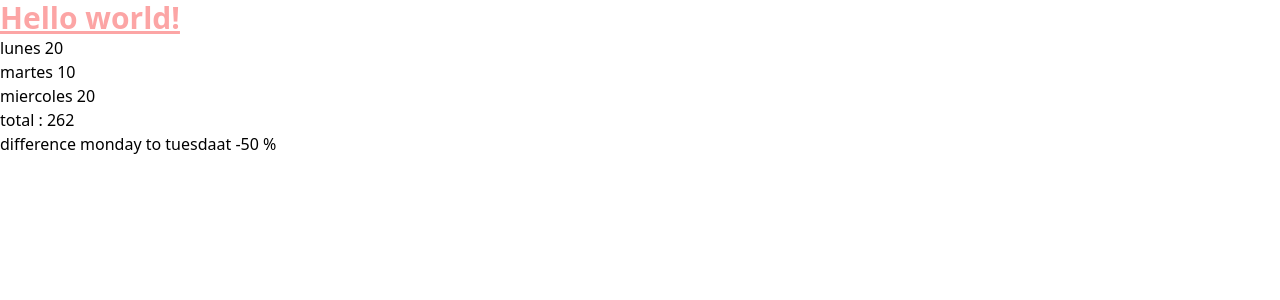
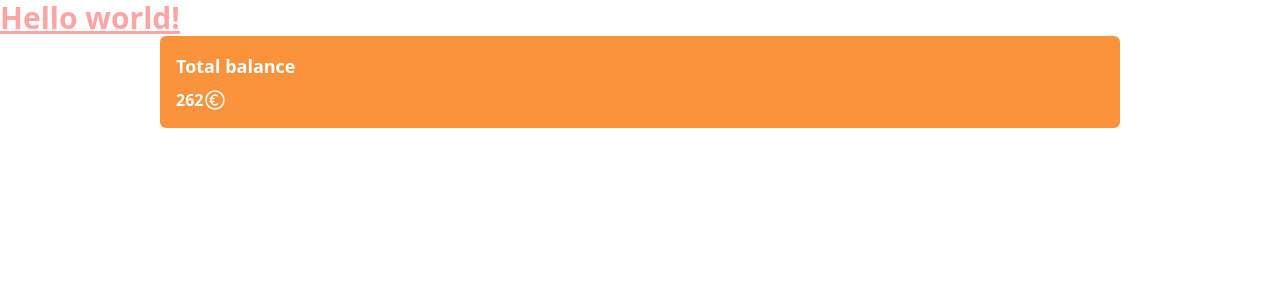
Before and after one commit to tomi-casabona/Sprint-8-GraphicsAndLenguages, a React (Vite) app: page / in a window 1280 px wide. Shown: the top 300 px of the page. Built offline with nearby package versions, Linux system fonts and the light colour scheme.

Commit message:
TotalBalance component was done with testing

```diff
--- a/package.json
+++ b/package.json
@@ -12,6 +12,7 @@
   },
   "dependencies": {
     "@reduxjs/toolkit": "^2.2.5",
+    "@testing-library/jest-dom": "^6.4.5",
     "chart.js": "^4.4.3",
     "react": "^18.2.0",
     "react-dom": "^18.2.0",
--- /dev/null
+++ b/src/assets/icons/Euro.jsx
@@ -0,0 +1,24 @@
+import React from "react";
+
+export const Euro = () => {
+  return (
+    <svg
+      xmlns="http://www.w3.org/2000/svg"
+      className="icon icon-tabler icon-tabler-coin-euro"
+      width="24"
+      height="24"
+      viewBox="0 0 24 24"
+      strokeWidth="1.5"
+      stroke="#ffffff"
+      fill="none"
+      strokeLinecap="round"
+      strokeLinejoin="round"
+    >
+      <path stroke="none" d="M0 0h24v24H0z" fill="none" />
+      <path d="M12 12m-9 0a9 9 0 1 0 18 0a9 9 0 1 0 -18 0" />
+      <path d="M14.401 8c-.669 -.628 -1.5 -1 -2.401 -1c-2.21 0 -4 2.239 -4 5s1.79 5 4 5c.9 0 1.731 -.372 2.4 -1" />
+      <path d="M7 10.5h4" />
+      <path d="M7 13.5h4" />
+    </svg>
+  );
+};
--- a/src/components/dataComponents/TotalBalance.jsx
+++ b/src/components/dataComponents/TotalBalance.jsx
@@ -2,19 +2,18 @@ import React from "react";
 import { useSelector } from "react-redux";
 import { getTotal } from "../../services/getTotal";
 import { getPercentageDifference } from "../../services/getPercentageDifference";
+import { Euro } from "../../assets/icons/Euro";
 
 export const TotalBalance = () => {
   const data = useSelector((state) => state.data.weekData);
   const total = getTotal(data);
+
   return (
-    <div>
-      <div>lunes {data.lunes}</div>
-      <div>martes {data.martes}</div>
-      <div>miercoles {data.miercoles}</div>
-      <div>total : {total}</div>
-      <div>
-        difference monday to tuesdaat{" "}
-        {getPercentageDifference(data.lunes, data.martes)} %
+    <div className="rounded-md bg-orange-400 p-4 text-white font-semibold w-3/4 mx-auto">
+      <div className="text-lg pb-2 ">Total balance</div>
+      <div className="flex flex-row">
+        {total}
+        {<Euro />}
       </div>
     </div>
   );
```
Also changed, not shown: 2 other files (tests, documents, lock files or other folders).
